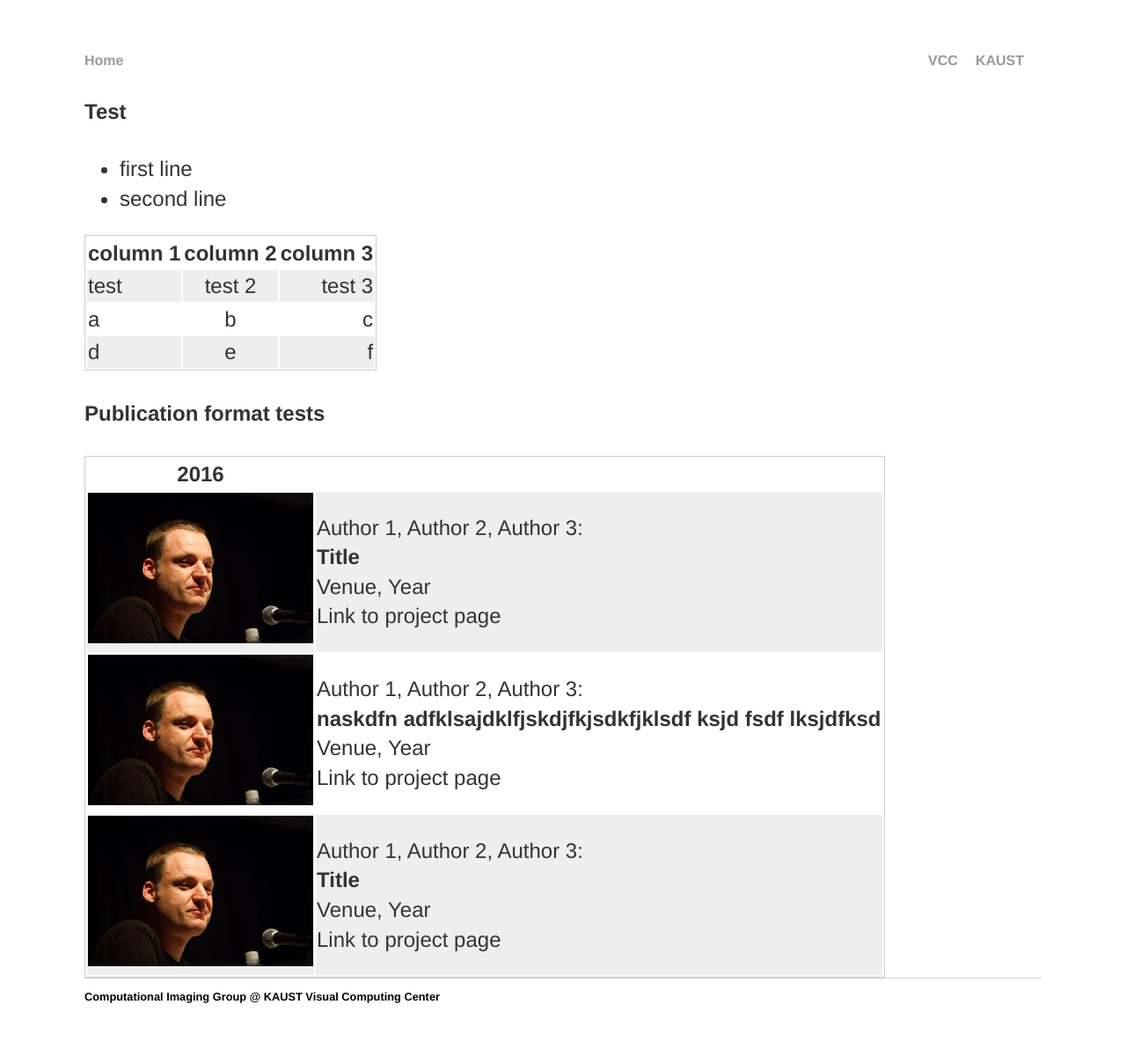
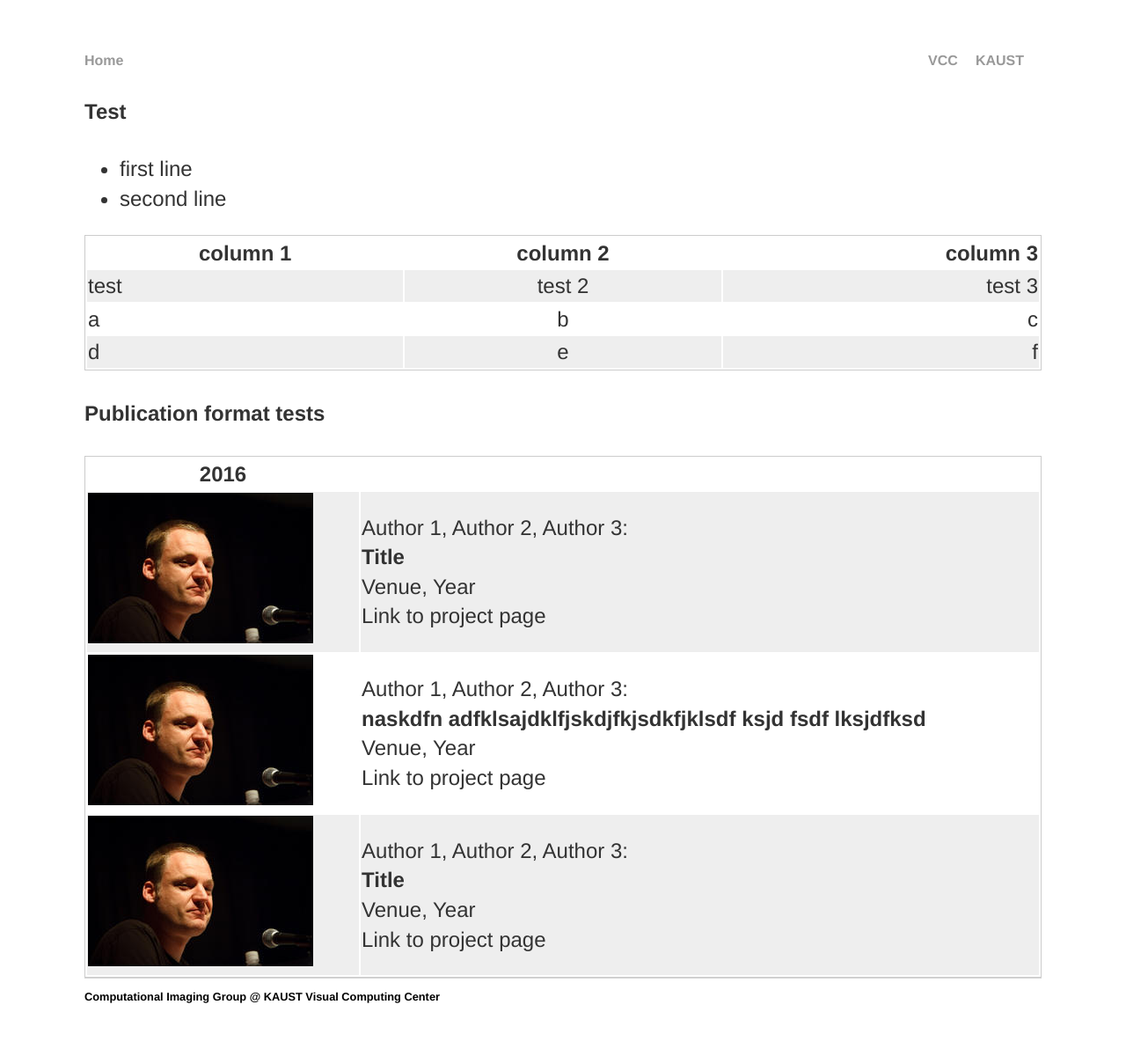
Before and after one commit to vccimaging/vccimaging.github.io, a Jekyll site: the page built from index.md, in a window 1280 px wide. Shown: the whole page at 88% size. Built offline with Jekyll 4.4.1, drawn with Linux system fonts in a browser that asks for light colours.

Commit message:
Update main.css

```diff
--- a/css/main.css
+++ b/css/main.css
@@ -52,6 +52,10 @@ footer {
 tbody tr:nth-child(odd) {
   background: #eee;
 }
+tbody td:nth-child(0) {
+    width: 120px;
+}
 table {
     border: 1px solid #ccc;
+    width: 100%;
 }
```
